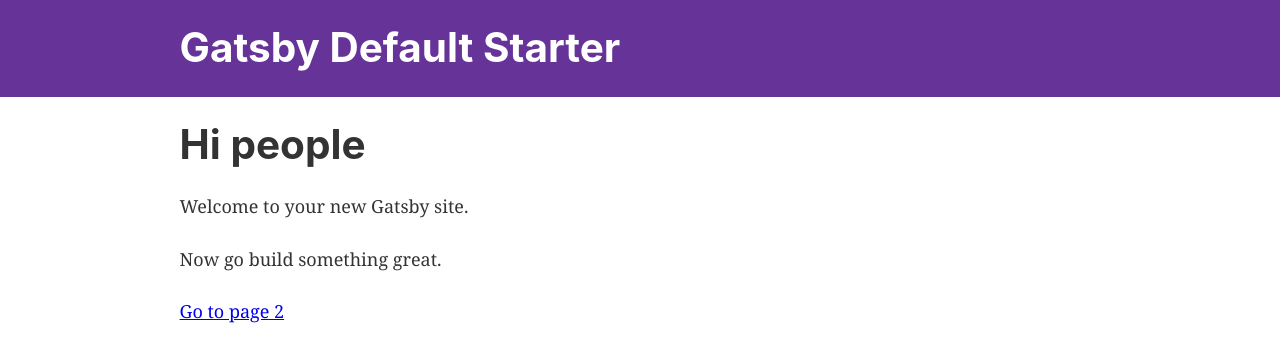
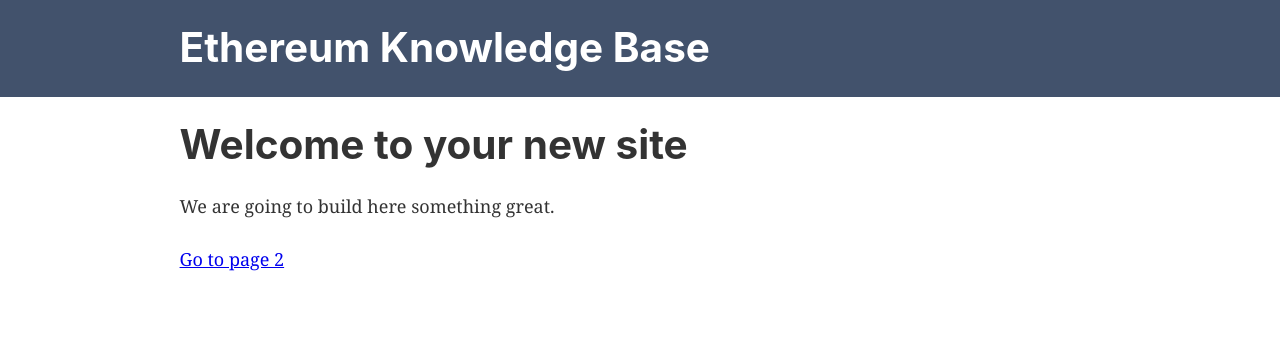
Before and after one commit to Ethereum-Knowledge-Base/ethereum-knowledge-base, a Gatsby site: page / in a window 1280 px wide. Built offline with nearby package versions, Linux system fonts and the light colour scheme; Gatsby itself is replaced by a stand-in of ours.

Commit message:
tweak boilerplate

```diff
--- a/gatsby-config.js
+++ b/gatsby-config.js
@@ -1,6 +1,6 @@
 module.exports = {
   siteMetadata: {
-    title: 'Gatsby Default Starter',
+    title: 'Ethereum Knowledge Base',
   },
   plugins: ['gatsby-plugin-react-helmet'],
 }
--- a/src/components/header.js
+++ b/src/components/header.js
@@ -4,7 +4,7 @@
 const Header = ({ siteTitle }) => (
   <div
     style={{
-      background: 'rebeccapurple',
+      background: '#42526c',
       marginBottom: '1.45rem',
     }}
   >
--- a/src/pages/index.js
+++ b/src/pages/index.js
@@ -5,9 +5,8 @@
 
 const IndexPage = () => (
   <Layout>
-    <h1>Hi people</h1>
-    <p>Welcome to your new Gatsby site.</p>
-    <p>Now go build something great.</p>
+    <h1>Welcome to your new site</h1>
+    <p>We are going to build here something great.</p>
     <Link to="/page-2/">Go to page 2</Link>
   </Layout>
 )
--- a/src/pages/page-2.js
+++ b/src/pages/page-2.js
@@ -5,8 +5,8 @@
 
 const SecondPage = () => (
   <Layout>
-    <h1>Hi from the second page</h1>
-    <p>Welcome to page 2</p>
+    <h1>Page 2</h1>
+    <p>Here you will find more great stuff</p>
     <Link to="/">Go back to the homepage</Link>
   </Layout>
 )
```
